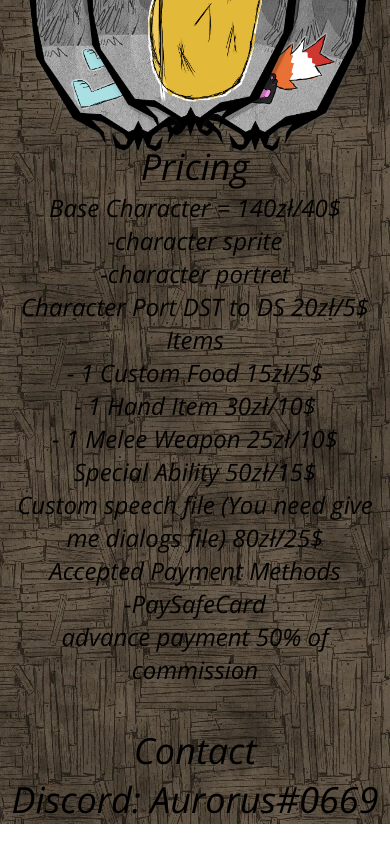
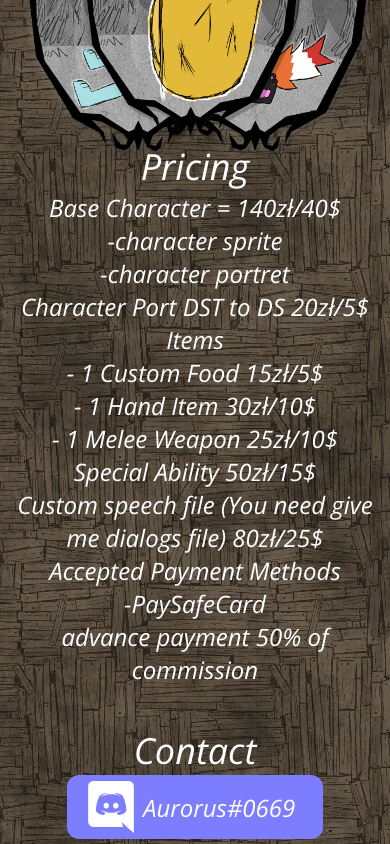
Before and after one commit to AurorusFur/dst-commissions, a plain HTML site: page index.html in a window 390 px wide. Shown: the part 858-1702 px from the top of the page. Drawn offline with nearby package versions, Linux system fonts and the light colour scheme.

Commit message:
update
- font color
- discord tab

```diff
--- a/index.html
+++ b/index.html
@@ -42,13 +42,18 @@
     </div>
     <div id="contact">
         <p>Contact</p>
-        <p>Discord: Aurorus#0669</p>
+        <div id="discord">
+            <img src="img/icons/Discord-Logo-White.svg">
+            <a>Aurorus#0669</a>
+        </div>
     </div>
     <div id="reader">
-        <span id="close-reader">X</span>
         <div id="reader-photo">
 
         </div>
+    </div>
+    <div id="black">
+
     </div>
 </body>
 <script>
@@ -63,8 +68,10 @@
         for(var i = 0; i<characterPhotos.length; i++){
             characterPhotos[i].addEventListener("click", function(){
                 var windowWidth = window.innerWidth;
-                if(windowWidth > 950)
+                if(windowWidth > 950){
                     document.getElementById("reader").style.top = "100px";
+                    document.getElementById("black").style.visibility = "visible";
+                }
                 else
                     window.open(this.getAttribute('src'));
                 document.getElementById("reader-photo").innerHTML = `<img src="`+this.getAttribute('src')+`">`;
@@ -73,8 +80,9 @@
     }
 
     function reader(){
-        document.getElementById("close-reader").addEventListener("click", function(){
+        document.getElementById("black").addEventListener("click", function(){
             document.getElementById("reader").style.top = "-600px";
+            document.getElementById("black").style.visibility = "hidden";
         });
     }
 </script>
--- a/style.scss
+++ b/style.scss
@@ -1,6 +1,7 @@
 *{
     margin: 0;
     font-family: 'Open Sans', sans-serif;
+    color: white;
 }
 
 body{
@@ -11,7 +12,6 @@ body{
     width: 512px;
     height: 128px;
     position: relative;
-    color: black;
     font-size: 28px;
     top: 10px;
     left: 50%;
@@ -57,8 +57,8 @@ body{
 
 #reader{
     width: 888px;
-    height: 470px;
-    background-color: rgba(255, 255, 255, 0.5);
+    height: 520px;
+    background-color: rgb(255, 255, 255);
     position: absolute;
     left: 50%;
     top: -600px;
@@ -71,14 +71,6 @@ body{
     width: 95%;
     height: 90%;
     margin: 25px 0 0 20px;
-}
-
-#reader span{
-    position: absolute;
-    top: -10px;
-    left: 866px;
-    font-size: 32px;
-    cursor: pointer;
 }
 
 #portraits{
@@ -142,12 +134,46 @@ body{
     top: 650px;
 }
 
+#discord{
+    position: relative;
+    width: 512px;
+    height: 128px;
+    background-color: rgb(125, 125, 255);
+    border-radius: 12px;
+    top: 650px;
+    left: 50%;
+    transform: translateX(-50%);
+    margin-bottom: 12px;
+}
+
+#discord img{
+    width: 128px;
+    height: 128px;
+    margin-left: 12px;
+}
+
+#discord a{
+    font-size: 48px;
+    position: absolute;
+    top: 50%;
+    transform: translateY(-50%);
+}
+
+#black{
+    background-color: rgba(0, 0, 0, 0.50);
+    top: 0;
+    width: 100%;
+    height: 100%;
+    position: absolute;
+    visibility: hidden;
+    z-index: 2;
+}
+
 @media screen and (max-width: 530px){
     #logo{
         width: 512px;
         height: 128px;
         position: relative;
-        color: black;
         font-size: 18px;
         top: 10px;
         left: 50%;
@@ -258,4 +284,29 @@ body{
         font-size: 36px;
         top: 380px;
     }
+
+    #discord{
+        position: relative;
+        width: 256px;
+        height: 64px;
+        background-color: rgb(125, 125, 255);
+        border-radius: 12px;
+        top: 380px;
+        left: 50%;
+        transform: translateX(-50%);
+        margin-bottom: 12px;
+    }
+
+    #discord img{
+        width: 64px;
+        height: 64px;
+        margin-left: 12px;
+    }
+
+    #discord a{
+        font-size: 24px;
+        position: absolute;
+        top: 50%;
+        transform: translateY(-50%);
+    }
 }
```
Also changed, not shown: img/icons/Discord-Logo-White.svg (added), style.css, style.min.css.
